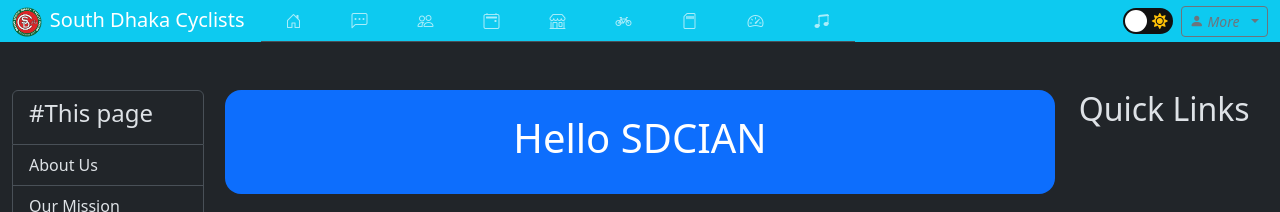
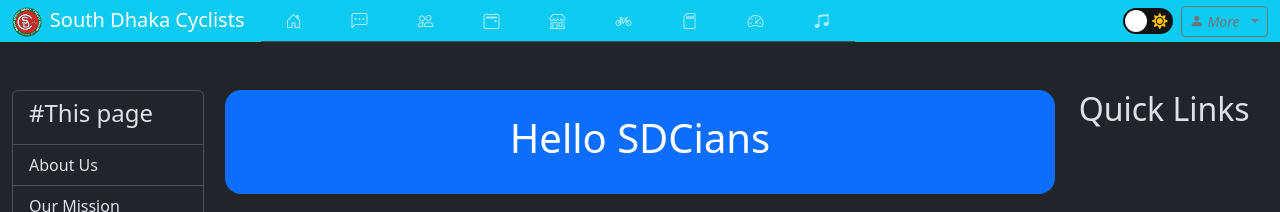
Before and after one commit to jidni911/SDC, an Angular app: page /intro in a window 1280 px wide. Shown: the top 212 px of the page. Built offline with nearby package versions, Linux system fonts and the light colour scheme; no server answers.

Commit message:
netlify fix

```diff
--- a/angular.json
+++ b/angular.json
@@ -27,7 +27,8 @@
             "inlineStyleLanguage": "scss",
             "assets": [
               "src/favicon.ico",
-              "src/assets"
+              "src/assets",
+              "src/_redirects"
             ],
             "styles": [
               "src/styles.scss",
--- a/src/app/components/intro/intro.component.html
+++ b/src/app/components/intro/intro.component.html
@@ -28,7 +28,7 @@
     <div class=" col-12 col-md-8" data-bs-spy="scroll" data-bs-target="#navbar-example3" data-bs-smooth-scroll="true"
       tabindex="0">
       <header class="bg-primary text-white text-center p-4 rounded-4 mb-4">
-        <h1>Hello SDCIAN</h1>
+        <h1>Hello SDCians</h1>
       </header>
       <div style=" animation: fadeIn 2s;" id="h123">
 
```
